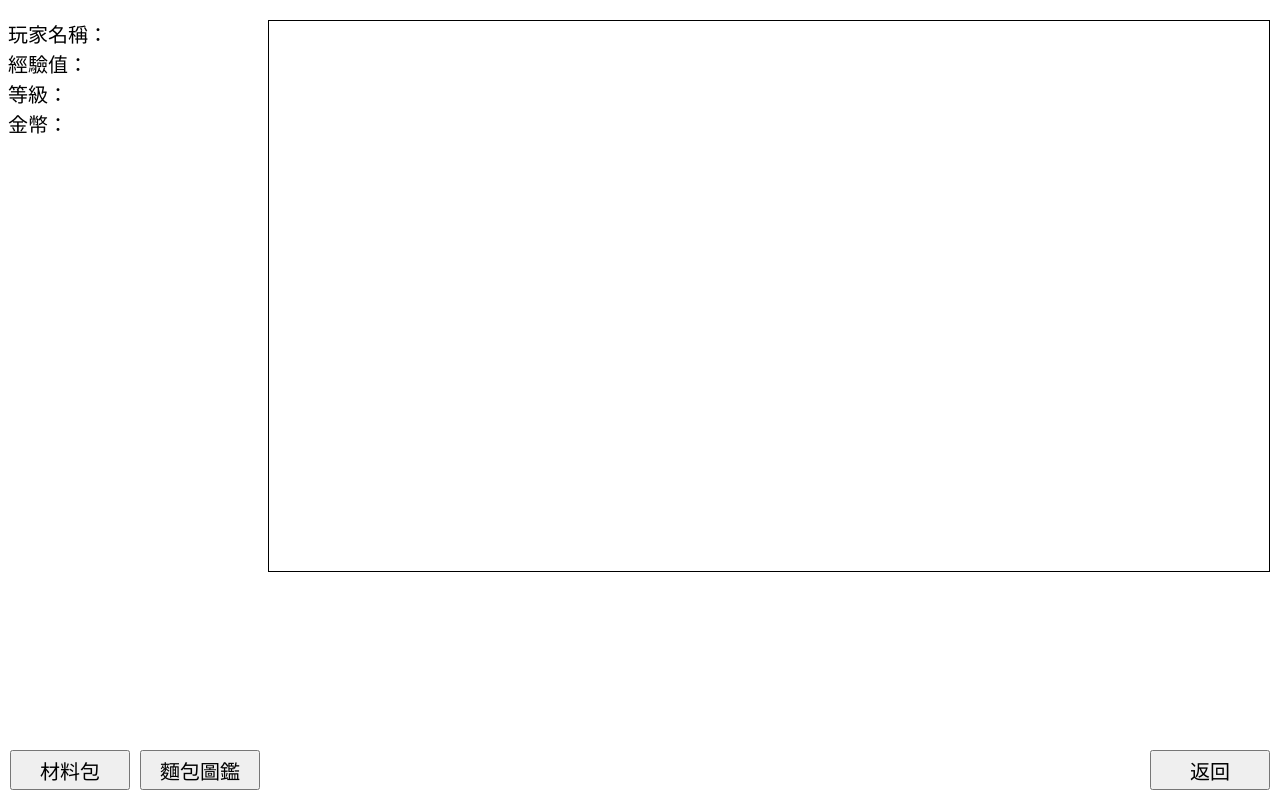
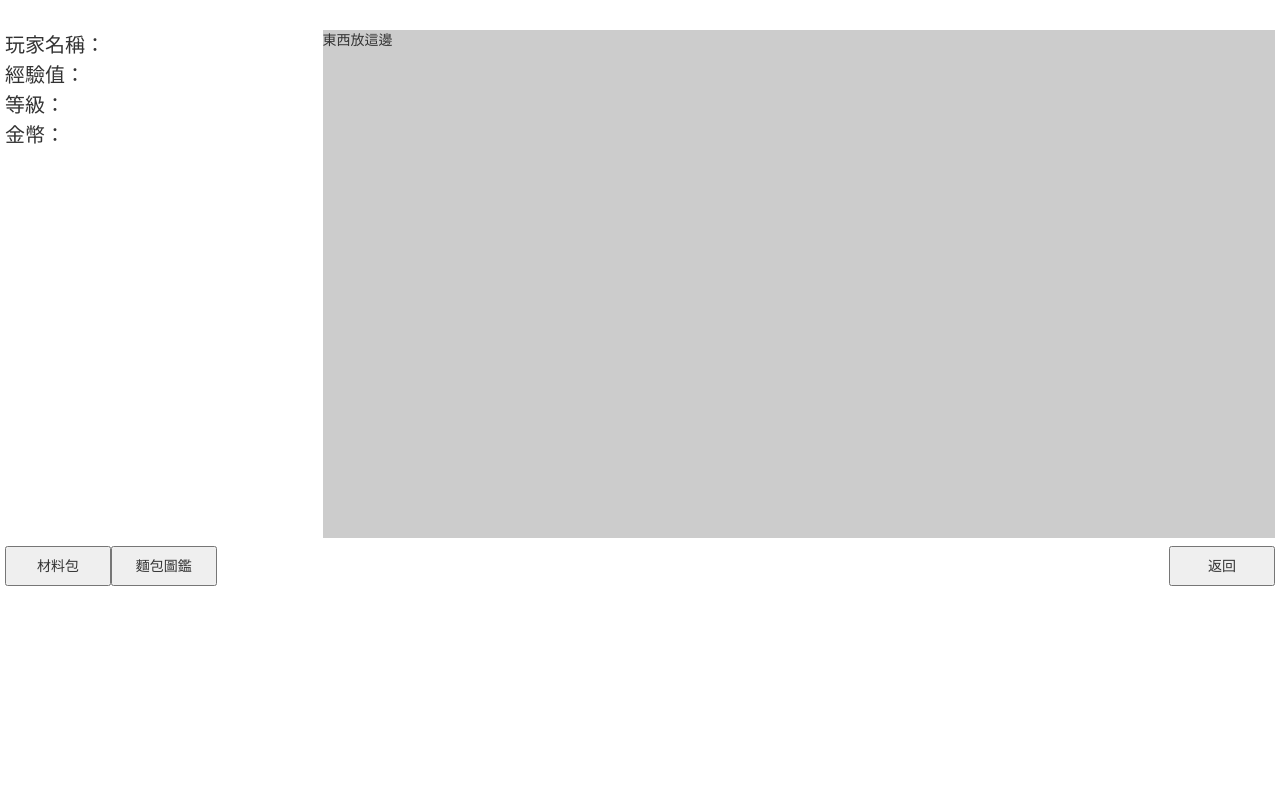
Before and after one commit to NCNU-OpenSource/1041-SE-Team5, a PHP site: page /main.php in a window 1280 px wide. Run offline with PHP 8.4, Linux system fonts and the light colour scheme; some libraries are stand-ins or nearby versions.

Commit message:
adjust main with bootstrap and div

```diff
--- a/main.php
+++ b/main.php
@@ -1,28 +1,49 @@
-<!DOCTYPE html PUBLIC "-//W3C//DTD XHTML 1.0 Transitional//EN" "http://www.w3.org/TR/xhtml1/DTD/xhtml1-transitional.dtd">
-<html xmlns="http://www.w3.org/1999/xhtml">
+<!DOCTYPE html>
+<html lang="en">
 <head>
-<style>
-p{
-	font-size:20px;
-	line-height: 30px;
-}
-</style>
-<meta http-equiv="Content-Type" content="text/html; charset=utf-8" />
+<meta charset="utf-8">
+<meta name="viewport" content="width=device-width, initial-scale=1.0">
+<!-- 最新編譯和最佳化的 CSS -->
+<link rel="stylesheet" href="https://maxcdn.bootstrapcdn.com/bootstrap/3.3.1/css/bootstrap.min.css">
+<!-- 選擇性佈景主題 -->
+<link rel="stylesheet" href="https://maxcdn.bootstrapcdn.com/bootstrap/3.3.1/css/bootstrap-theme.min.css">
+<link rel="stylesheet" href="css/main.css">
 <title>快樂廚房</title>
-<div style="position: absolute; border: 1px solid; width: 1000px; height: 550px ;right: 10px;">
-
-</div>
-<p>玩家名稱：<br/>
-經驗值：<br/>
-等級：<br/>
-金幣：</p><br/>
-<button style="position:absolute; bottom:10px; left:10px; width:120px; height:40px; font-size:20px">材料包</button>
-<button style="position:absolute; bottom:10px; left:140px;width:120px; height:40px; font-size:20px;">麵包圖鑑</button>
-<button style="position:absolute; bottom:10px; right:10px;width:120px; height:40px; font-size:20px;">返回</button>
 </head>
 <body>
-
-
-
+<div class="container-fluid">
+    <div class="row" id="wrapper">
+        <div class="col-md-12" id="section1">
+            <div class="row no-gutter" id="section1-1">
+                <div class="col-md-3" id="leftbar">
+                    <p>玩家名稱：<br/>
+                    經驗值：<br/>
+                    等級：<br/>
+                    金幣：</p><br/>
+                </div>
+                <div class="col-md-9" id="main">
+                    東西放這邊
+                </div>
+            </div>
+            <div class="row no-gutter">
+                <div class="col-md-12" id="space"> </div>
+            </div>
+            <div class="row no-gutter" id="button">
+                <div class="col-md-1 col-xs-4">
+                    <button>材料包</button>
+                </div>
+                <div class="col-md-1 col-xs-4">
+                    <button>麵包圖鑑</button>
+                </div>
+                <div class="col-md-1 col-xs-4 col-md-offset-9">
+                    <button>返回</button>
+                </div>
+            </div>
+        </div>
+    </div>
+</div>
+<script src="http://code.jquery.com/jquery-2.1.4.min.js"></script>
+<!-- 最新編譯和最佳化的 JavaScript -->
+<script src="https://maxcdn.bootstrapcdn.com/bootstrap/3.3.1/js/bootstrap.min.js"></script>
 </body>
 </html>
```
